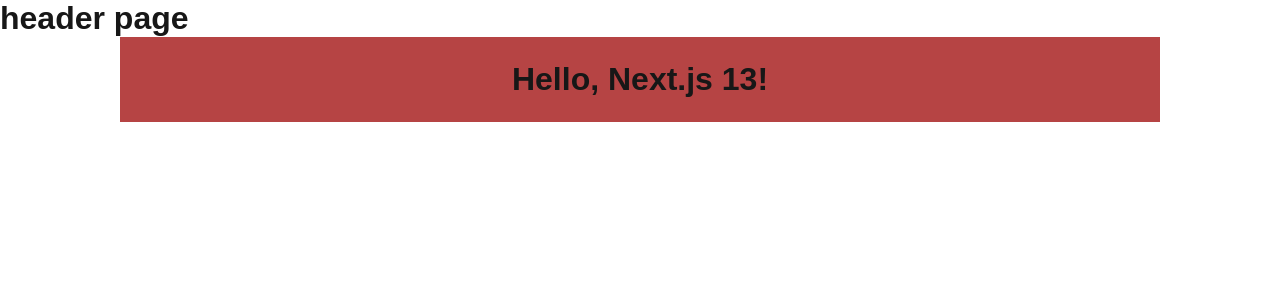
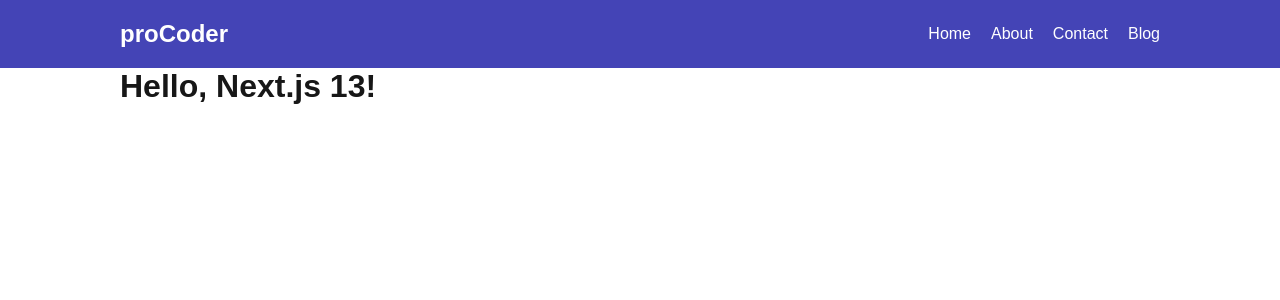
Before and after one commit to coder8820/Nextjs, a Next.js app in the folder first-app/: page / in a window 1280 px wide. Shown: the top 300 px of the page. Built offline with nearby package versions, Linux system fonts and the light colour scheme.

Commit message:
working on header styling

```diff
--- a/first-app/src/Components/Header.jsx
+++ b/first-app/src/Components/Header.jsx
@@ -2,8 +2,16 @@ import React from "react";
 
 export default function Header() {
   return (
-    <div>
-      <h1>header page</h1>
-    </div>
+    <header>
+      <main>
+        <h2>proCoder</h2>
+        <ul>
+          <li>Home</li>
+          <li>About</li>
+          <li>Contact</li>
+          <li>Blog</li>
+        </ul>
+      </main>
+    </header>
   );
 }
--- a/first-app/src/app/about/page.jsx
+++ b/first-app/src/app/about/page.jsx
@@ -2,7 +2,7 @@ import Link from "next/link";
 
 export default function about() {
   return (
-    <main className="main">
+    <main>
       <div>
         <h1>about page</h1>
         <button>
--- a/first-app/src/app/globals.css
+++ b/first-app/src/app/globals.css
@@ -42,14 +42,36 @@ a {
 }
 
 
-.main{
+main{
   max-width: 1040px;
-  background-color: #b64444;
   margin: 0 auto;
-  padding: 24px;
+  display: flex;
+  justify-content: space-between;
+  align-items: center;
+
+}
+
+header{
+  background-color: #4444b6;
+  padding: 20px;
+  text-align: center;
+  color: white;
+}
+
+header ul{
+  list-style: none;
   display: flex;
   justify-content: center;
-  align-items: center;
-  flex-direction: column;
-
+  gap: 20px;
 }
+header h2{
+  color: white;
+  font-weight: bold;
+  cursor: pointer;
+}
+header ul li{
+  cursor: pointer;
+}
+header ul li:hover{
+  text-decoration: underline;
+}
```
